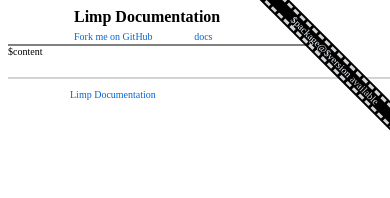
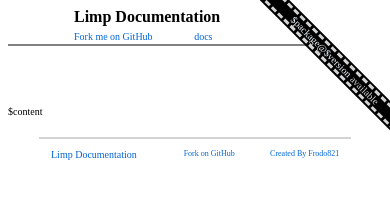
Before and after one commit to frodo821/limp, a website: page docs/template/template.html in a window 390 px wide. Drawn offline with Linux system fonts and the light colour scheme; files that its build step writes are made by us from their sources.

Commit message:
update styles

```diff
--- a/docs/assets/css/main.css
+++ b/docs/assets/css/main.css
@@ -980,8 +980,8 @@
 footer {
   display: grid;
   margin: 2rem auto;
-  width: 80rem;
-  padding: 1rem 5rem;
+  max-width: 80rem;
+  width: 80vw;
   grid-auto-flow: column;
   border-top: solid 2px lightgray;
 }
@@ -1073,6 +1073,7 @@
   header {
     grid-template-columns: 1fr;
     margin: 0;
+    margin-bottom: 6rem;
     padding: 0;
   }
 
@@ -1085,6 +1086,10 @@
   header .header-group:not(.npm-ribon) .header-item.header-logo {
     grid-column: 1/3;
   }
+
+  footer {
+    padding: 1rem 0;
+  }
 }
 
 @media screen and (min-width: 801px) {
@@ -1094,6 +1099,10 @@
 
   header {
     grid-template-columns: 35rem 1fr;
+  }
+
+  footer {
+    padding: 1rem 5rem;
   }
 }
 
```
